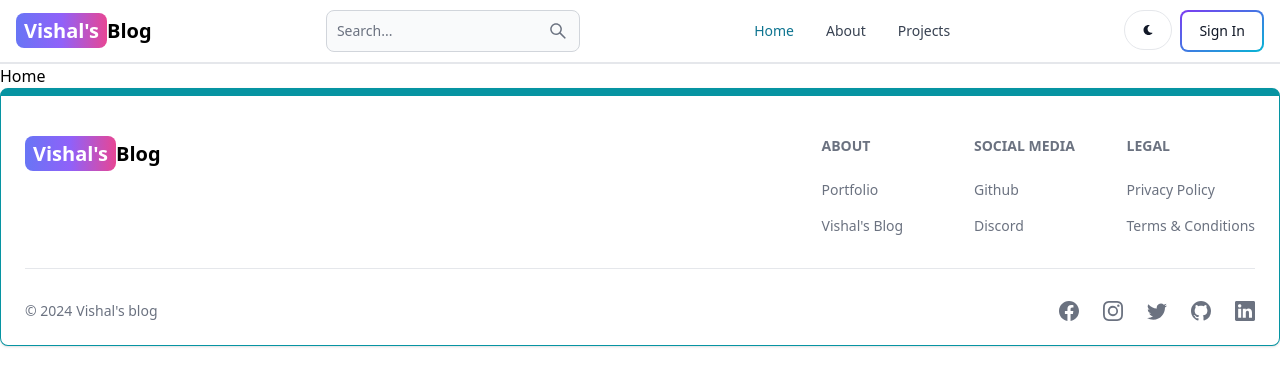
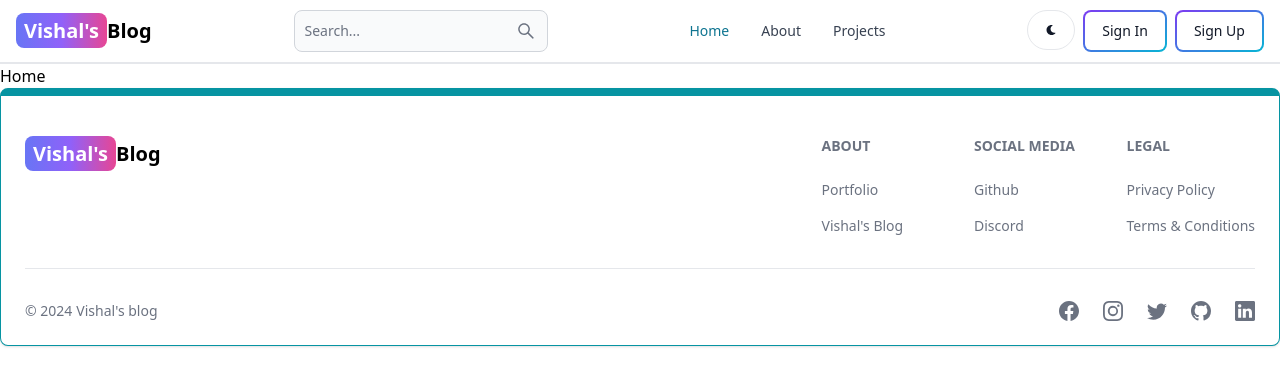
Before and after one commit to VishalGaurav01/learn, a React (Vite) app in the folder client/: page / in a window 1280 px wide. Shown: the top 386 px of the page. Built offline with nearby package versions, Linux system fonts and the light colour scheme; no server answers.

Commit message:
Adding Signin

```diff
--- a/client/src/components/Header.jsx
+++ b/client/src/components/Header.jsx
@@ -1,10 +1,13 @@
-import { Button, Navbar, NavbarToggle, TextInput } from 'flowbite-react'
+import { Avatar, Button, Dropdown, Navbar, NavbarToggle, TextInput } from 'flowbite-react'
 import React from 'react'
 import { Link , useLocation } from 'react-router-dom'
 import { AiOutlineSearch } from 'react-icons/ai';
 import {FaMoon} from 'react-icons/fa'
+import {useSelector} from 'react-redux'
+// import { urlencoded } from 'express';
 export default function Header() {
     const path = useLocation().pathname;
+    const {currentUser} = useSelector(state =>state.user)
   return (
     <Navbar className='border-b-2'>
       <Link
@@ -34,9 +37,39 @@
         >
         <FaMoon />
         </Button>
-        <Link to='/signin'>
+        {currentUser ? (
+          <Dropdown
+          arrowIcon={false}
+          inline
+          label={
+            <Avatar
+              alt='user'
+              img={currentUser.Avatar}
+              rounded
+            />
+          }>
+            <Dropdown.Header>
+              <span className='block text-sm'> {currentUser.username}</span>
+              <span className='block text-sm font-medium truncate'> {currentUser.email}</span>
+            </Dropdown.Header>
+            <Link to={'/dashboard?tab=profile'}>
+            <Dropdown.Item>Profile</Dropdown.Item>
+            </Link>
+            <Dropdown.Divider/>
+            <Dropdown.Item>Sign Out</Dropdown.Item>
+          </Dropdown>
+        ):
+        (
+          <Link to='/signin'>
             <Button gradientDuoTone='purpleToBlue' outline>
               Sign In
+            </Button>
+          </Link>
+        )}
+
+          <Link to='/signup'>
+            <Button gradientDuoTone='purpleToBlue' outline>
+              Sign Up
             </Button>
           </Link>
           <NavbarToggle/>
```
Also changed, not shown: client/src/pages/Signup.jsx (line endings or trailing spaces).
